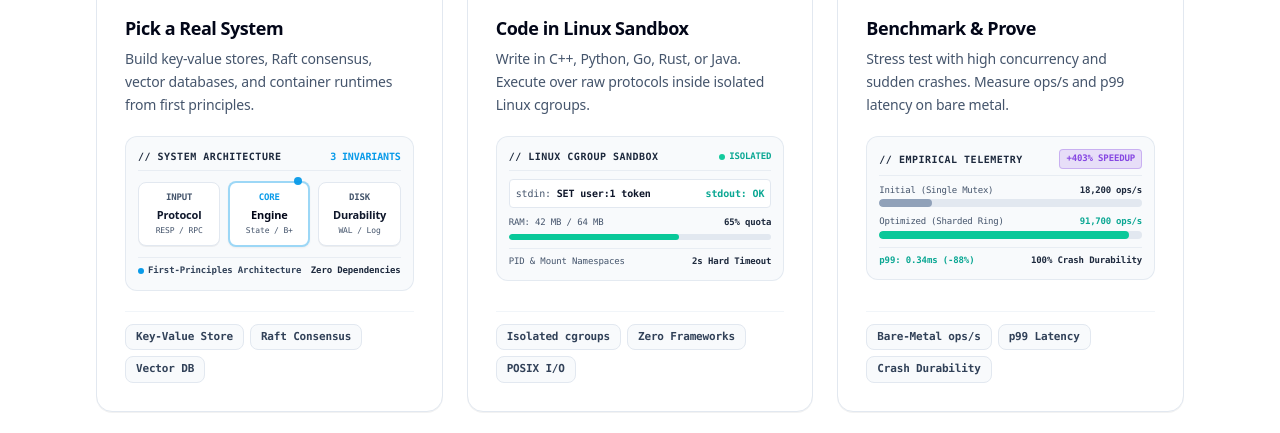
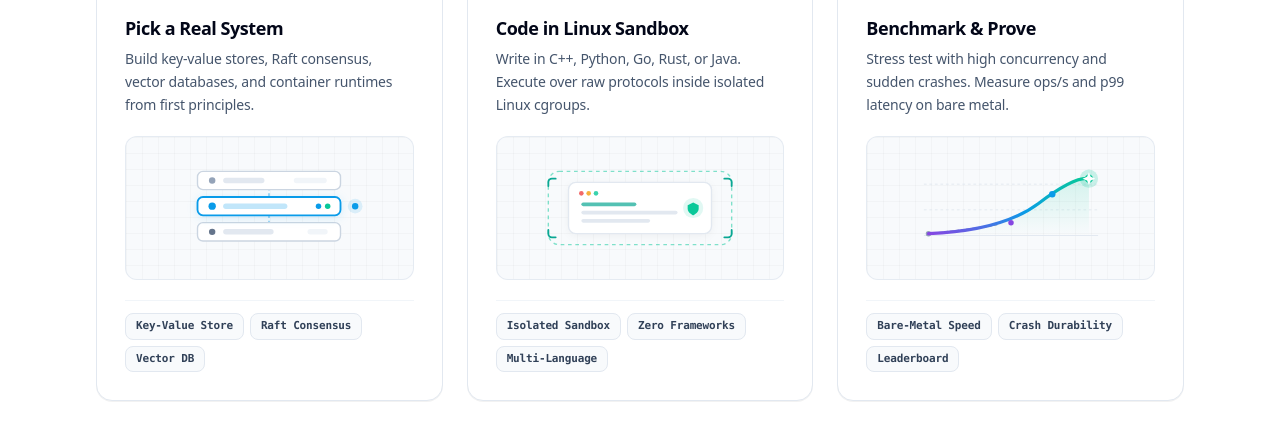
Before and after one commit to PandiaJason/ALGO, a Next.js app: page / in a window 1280 px wide. Shown: the part 1120-1553 px from the top of the page. Built offline with nearby package versions, Linux system fonts and the light colour scheme; no server answers; the database is empty.

Commit message:
fix(home): replace technical terms with pure non-technical abstract vector art

```diff
--- a/src/components/home/home-how-it-works.tsx
+++ b/src/components/home/home-how-it-works.tsx
@@ -3,122 +3,155 @@
 import React from "react";
 import { Terminal, ShieldCheck, Zap } from "lucide-react";
 
+/* -------------------------------------------------------------------------- */
+/* 01. Non-Technical Abstract Diagram: Modular System Layers                   */
+/* -------------------------------------------------------------------------- */
 function AbstractSystemArchDiagram() {
   return (
-    <div className="w-full bg-slate-50/90 rounded-xl border border-slate-200/90 p-3 select-none">
-      <div className="flex items-center justify-between text-[10px] font-mono text-slate-600 mb-2.5 pb-1.5 border-b border-slate-200/70">
-        <span className="font-bold text-slate-800 uppercase tracking-wider">// SYSTEM ARCHITECTURE</span>
-        <span className="text-[#099BE9] font-bold">3 INVARIANTS</span>
-      </div>
+    <div className="w-full h-36 rounded-xl bg-slate-50 border border-slate-200/80 flex items-center justify-center p-3 relative select-none overflow-hidden">
+      {/* Subtle ambient grid pattern */}
+      <div className="absolute inset-0 bg-[linear-gradient(to_right,#00000006_1px,transparent_1px),linear-gradient(to_bottom,#00000006_1px,transparent_1px)] bg-[size:16px_16px]" />
 
-      {/* 3 Interconnected Minimalist Layer Nodes */}
-      <div className="grid grid-cols-3 gap-2 items-center text-center">
-        <div className="p-2 rounded-lg bg-white border border-slate-200 shadow-2xs space-y-0.5">
-          <div className="text-[9px] font-mono font-bold text-slate-600 uppercase">Input</div>
-          <div className="text-[11px] font-bold text-slate-900">Protocol</div>
-          <div className="text-[8px] font-mono text-slate-600">RESP / RPC</div>
-        </div>
+      <svg viewBox="0 0 240 100" className="w-full h-full max-w-[220px] relative z-10" fill="none">
+        {/* Central connecting vertical spine */}
+        <line x1="120" y1="16" x2="120" y2="84" stroke="#099BE9" strokeWidth="2" strokeDasharray="3 3" strokeOpacity="0.4" />
 
-        <div className="p-2 rounded-lg bg-white border-2 border-[#099BE9]/40 shadow-xs space-y-0.5 relative">
-          <div className="absolute -top-1.5 right-1.5 w-2 h-2 rounded-full bg-[#099BE9] animate-pulse" />
-          <div className="text-[9px] font-mono font-bold text-[#099BE9] uppercase">Core</div>
-          <div className="text-[11px] font-bold text-slate-950">Engine</div>
-          <div className="text-[8px] font-mono text-slate-600">State / B+</div>
-        </div>
+        {/* Bottom Foundation Layer */}
+        <g transform="translate(42, 66)">
+          <rect width="156" height="20" rx="6" fill="#FFFFFF" stroke="#CBD5E1" strokeWidth="1.5" />
+          <circle cx="16" cy="10" r="3.5" fill="#64748B" />
+          <rect x="28" y="7" width="55" height="6" rx="3" fill="#E2E8F0" />
+          <rect x="120" y="7" width="22" height="6" rx="3" fill="#F1F5F9" />
+        </g>
 
-        <div className="p-2 rounded-lg bg-white border border-slate-200 shadow-2xs space-y-0.5">
-          <div className="text-[9px] font-mono font-bold text-slate-600 uppercase">Disk</div>
-          <div className="text-[11px] font-bold text-slate-900">Durability</div>
-          <div className="text-[8px] font-mono text-slate-600">WAL / Log</div>
-        </div>
-      </div>
+        {/* Middle Core Layer (Floating & Highlighted) */}
+        <g transform="translate(42, 38)">
+          <rect width="156" height="20" rx="6" fill="#FFFFFF" stroke="#099BE9" strokeWidth="2" filter="drop-shadow(0 2px 5px rgba(9,155,233,0.14))" />
+          <circle cx="16" cy="10" r="4" fill="#099BE9" />
+          <rect x="28" y="7" width="70" height="6" rx="3" fill="#099BE9" fillOpacity="0.25" />
+          <circle cx="132" cy="10" r="3" fill="#099BE9" />
+          <circle cx="142" cy="10" r="3" fill="#09C899" />
+        </g>
 
-      <div className="mt-2.5 pt-1.5 border-t border-slate-200/70 flex items-center justify-between text-[9px] font-mono text-slate-600">
-        <span className="flex items-center gap-1 font-semibold text-slate-700">
-          <span className="w-1.5 h-1.5 rounded-full bg-[#099BE9]"></span>
-          First-Principles Architecture
-        </span>
-        <span className="font-semibold text-slate-800">Zero Dependencies</span>
-      </div>
+        {/* Top Interface Layer */}
+        <g transform="translate(42, 10)">
+          <rect width="156" height="20" rx="6" fill="#FFFFFF" stroke="#CBD5E1" strokeWidth="1.5" />
+          <circle cx="16" cy="10" r="3.5" fill="#94A3B8" />
+          <rect x="28" y="7" width="45" height="6" rx="3" fill="#E2E8F0" />
+          <rect x="105" y="7" width="36" height="6" rx="3" fill="#F1F5F9" />
+        </g>
+
+        {/* Floating Side Connector Node */}
+        <g transform="translate(204, 38)">
+          <circle cx="10" cy="10" r="8" fill="#099BE9" fillOpacity="0.12" />
+          <circle cx="10" cy="10" r="3.5" fill="#099BE9" />
+        </g>
+      </svg>
     </div>
   );
 }
 
+/* -------------------------------------------------------------------------- */
+/* 02. Non-Technical Abstract Diagram: Isolated Protected Sandbox             */
+/* -------------------------------------------------------------------------- */
 function AbstractSandboxDiagram() {
   return (
-    <div className="w-full bg-slate-50/90 rounded-xl border border-slate-200/90 p-3 select-none">
-      <div className="flex items-center justify-between text-[10px] font-mono text-slate-600 mb-2 pb-1.5 border-b border-slate-200/70">
-        <span className="font-bold text-slate-800 uppercase tracking-wider">// LINUX CGROUP SANDBOX</span>
-        <span className="inline-flex items-center gap-1 text-[9px] font-bold text-[#0AA793]">
-          <span className="w-1.5 h-1.5 rounded-full bg-[#09C899] animate-pulse" />
-          ISOLATED
-        </span>
-      </div>
+    <div className="w-full h-36 rounded-xl bg-slate-50 border border-slate-200/80 flex items-center justify-center p-3 relative select-none overflow-hidden">
+      {/* Subtle ambient grid pattern */}
+      <div className="absolute inset-0 bg-[linear-gradient(to_right,#00000006_1px,transparent_1px),linear-gradient(to_bottom,#00000006_1px,transparent_1px)] bg-[size:16px_16px]" />
 
-      <div className="space-y-2 font-mono text-[10px]">
-        {/* Stream line */}
-        <div className="p-1.5 rounded bg-white border border-slate-200 flex items-center justify-between text-[10px]">
-          <span className="text-slate-600">stdin: <strong className="text-slate-900">SET user:1 token</strong></span>
-          <span className="text-[#0AA793] font-bold">stdout: OK</span>
-        </div>
+      <svg viewBox="0 0 240 100" className="w-full h-full max-w-[220px] relative z-10" fill="none">
+        {/* Outer Protective Perimeter (Dashed Sandbox Boundary) */}
+        <rect x="20" y="10" width="200" height="80" rx="12" stroke="#09C899" strokeWidth="1.5" strokeDasharray="4 4" strokeOpacity="0.5" />
 
-        {/* CGroup Limits */}
-        <div className="space-y-1">
-          <div className="flex items-center justify-between text-[9px] text-slate-600">
-            <span>RAM: 42 MB / 64 MB</span>
-            <span className="text-slate-800 font-semibold">65% quota</span>
-          </div>
-          <div className="h-1.5 w-full bg-slate-200 rounded-full overflow-hidden">
-            <div className="h-full bg-[#09C899] rounded-full" style={{ width: "65%" }} />
-          </div>
-        </div>
-      </div>
+        {/* Corner Protection Brackets */}
+        <path d="M 28 18 L 24 18 A 4 4 0 0 0 20 22 L 20 26" stroke="#0AA793" strokeWidth="2" strokeLinecap="round" />
+        <path d="M 212 18 L 216 18 A 4 4 0 0 1 220 22 L 220 26" stroke="#0AA793" strokeWidth="2" strokeLinecap="round" />
+        <path d="M 28 82 L 24 82 A 4 4 0 0 1 20 78 L 20 74" stroke="#0AA793" strokeWidth="2" strokeLinecap="round" />
+        <path d="M 212 82 L 216 82 A 4 4 0 0 0 220 78 L 220 74" stroke="#0AA793" strokeWidth="2" strokeLinecap="round" />
 
-      <div className="mt-2 pt-1.5 border-t border-slate-200/70 flex items-center justify-between text-[9px] font-mono text-slate-600">
-        <span>PID &amp; Mount Namespaces</span>
-        <span className="text-slate-800 font-semibold">2s Hard Timeout</span>
-      </div>
+        {/* Inner Safe Execution Window */}
+        <g transform="translate(42, 22)">
+          <rect width="156" height="56" rx="8" fill="#FFFFFF" stroke="#E2E8F0" strokeWidth="1.5" filter="drop-shadow(0 2px 4px rgba(0,0,0,0.04))" />
+
+          {/* Window Traffic Dots */}
+          <circle cx="14" cy="12" r="2.5" fill="#EF4444" fillOpacity="0.8" />
+          <circle cx="22" cy="12" r="2.5" fill="#F59E0B" fillOpacity="0.8" />
+          <circle cx="30" cy="12" r="2.5" fill="#09C899" fillOpacity="0.8" />
+
+          {/* Abstract Skeleton Lines */}
+          <rect x="14" y="22" width="60" height="4" rx="2" fill="#0AA793" fillOpacity="0.7" />
+          <rect x="14" y="31" width="105" height="4" rx="2" fill="#E2E8F0" />
+          <rect x="14" y="40" width="75" height="4" rx="2" fill="#E2E8F0" />
+
+          {/* Protective Shield Badge */}
+          <g transform="translate(122, 14)">
+            <circle cx="14" cy="14" r="11" fill="#09C899" fillOpacity="0.12" />
+            <path d="M 14 8 L 20 11 V 15 C 20 19 14 22 14 22 C 14 22 8 19 8 15 V 11 Z" fill="#09C899" />
+          </g>
+        </g>
+      </svg>
     </div>
   );
 }
 
+/* -------------------------------------------------------------------------- */
+/* 03. Non-Technical Abstract Diagram: Soaring Acceleration Curve             */
+/* -------------------------------------------------------------------------- */
 function AbstractBenchmarkDiagram() {
   return (
-    <div className="w-full bg-slate-50/90 rounded-xl border border-slate-200/90 p-3 select-none">
-      <div className="flex items-center justify-between text-[10px] font-mono text-slate-600 mb-2 pb-1.5 border-b border-slate-200/70">
-        <span className="font-bold text-slate-800 uppercase tracking-wider">// EMPIRICAL TELEMETRY</span>
-        <span className="px-1.5 py-0.5 rounded text-[9px] font-bold bg-[#8647E2]/15 text-[#8647E2] border border-[#8647E2]/30">
-          +403% SPEEDUP
-        </span>
-      </div>
+    <div className="w-full h-36 rounded-xl bg-slate-50 border border-slate-200/80 flex items-center justify-center p-3 relative select-none overflow-hidden">
+      {/* Subtle ambient grid pattern */}
+      <div className="absolute inset-0 bg-[linear-gradient(to_right,#00000006_1px,transparent_1px),linear-gradient(to_bottom,#00000006_1px,transparent_1px)] bg-[size:16px_16px]" />
 
-      {/* Dual comparison bars */}
-      <div className="space-y-2 font-mono">
-        <div className="space-y-0.5">
-          <div className="flex justify-between text-[9px] text-slate-600">
-            <span>Initial (Single Mutex)</span>
-            <span className="font-bold text-slate-800">18,200 ops/s</span>
-          </div>
-          <div className="h-2 w-full bg-slate-200 rounded-full overflow-hidden">
-            <div className="h-full bg-slate-400 rounded-full" style={{ width: "20%" }} />
-          </div>
-        </div>
+      <svg viewBox="0 0 240 100" className="w-full h-full max-w-[220px] relative z-10" fill="none">
+        {/* Ambient metric grid guidelines */}
+        <line x1="25" y1="80" x2="215" y2="80" stroke="#E2E8F0" strokeWidth="1" />
+        <line x1="25" y1="52" x2="215" y2="52" stroke="#E2E8F0" strokeWidth="1" strokeDasharray="3 3" />
+        <line x1="25" y1="24" x2="215" y2="24" stroke="#E2E8F0" strokeWidth="1" strokeDasharray="3 3" />
 
-        <div className="space-y-0.5">
-          <div className="flex justify-between text-[9px] text-slate-600">
-            <span>Optimized (Sharded Ring)</span>
-            <span className="font-bold text-[#0AA793]">91,700 ops/s</span>
-          </div>
-          <div className="h-2 w-full bg-slate-200 rounded-full overflow-hidden">
-            <div className="h-full bg-[#09C899] rounded-full" style={{ width: "95%" }} />
-          </div>
-        </div>
-      </div>
+        {/* Baseline Path */}
+        <path d="M 30 78 Q 75 74 105 68" stroke="#94A3B8" strokeWidth="2" strokeLinecap="round" strokeDasharray="3 3" />
+        <circle cx="30" cy="78" r="3" fill="#94A3B8" />
 
-      <div className="mt-2 pt-1.5 border-t border-slate-200/70 flex items-center justify-between text-[9px] font-mono text-slate-600">
-        <span className="text-[#0AA793] font-semibold">p99: 0.34ms (-88%)</span>
-        <span className="text-slate-800 font-bold">100% Crash Durability</span>
-      </div>
+        {/* Ascending Acceleration Curve */}
+        <path
+          d="M 30 78 Q 110 75, 150 45 T 205 18"
+          stroke="url(#benchmark-gradient)"
+          strokeWidth="3.5"
+          strokeLinecap="round"
+        />
+
+        {/* Shaded Glow Area Under Curve */}
+        <path
+          d="M 30 78 Q 110 75, 150 45 T 205 18 V 80 H 30 Z"
+          fill="url(#area-gradient)"
+        />
+
+        {/* Milestone Progression Dots along the curve */}
+        <circle cx="120" cy="66" r="3" fill="#8647E2" />
+        <circle cx="165" cy="35" r="3.5" fill="#099BE9" />
+
+        {/* Peak Star / Celebration Milestone */}
+        <g transform="translate(205, 18)">
+          <circle cx="0" cy="0" r="10" fill="#09C899" fillOpacity="0.2" />
+          <circle cx="0" cy="0" r="4.5" fill="#09C899" />
+          <polygon points="0,-7 2,-2 7,0 2,2 0,7 -2,2 -7,0 -2,-2" fill="#FFFFFF" />
+        </g>
+
+        {/* Gradients */}
+        <defs>
+          <linearGradient id="benchmark-gradient" x1="0%" y1="100%" x2="100%" y2="0%">
+            <stop offset="0%" stopColor="#8647E2" />
+            <stop offset="50%" stopColor="#099BE9" />
+            <stop offset="100%" stopColor="#09C899" />
+          </linearGradient>
+          <linearGradient id="area-gradient" x1="0%" y1="0%" x2="0%" y2="100%">
+            <stop offset="0%" stopColor="#09C899" stopOpacity="0.15" />
+            <stop offset="100%" stopColor="#09C899" stopOpacity="0.0" />
+          </linearGradient>
+        </defs>
+      </svg>
     </div>
   );
 }
@@ -147,7 +180,7 @@ export function HomeHowItWorks() {
       bgLight: "bg-[#09C899]/10",
       borderColor: "border-[#09C899]/20",
       diagram: <AbstractSandboxDiagram />,
-      tags: ["Isolated cgroups", "Zero Frameworks", "POSIX I/O"],
+      tags: ["Isolated Sandbox", "Zero Frameworks", "Multi-Language"],
     },
     {
       num: "03",
@@ -159,7 +192,7 @@ export function HomeHowItWorks() {
       bgLight: "bg-[#8647E2]/10",
       borderColor: "border-[#8647E2]/20",
       diagram: <AbstractBenchmarkDiagram />,
-      tags: ["Bare-Metal ops/s", "p99 Latency", "Crash Durability"],
+      tags: ["Bare-Metal Speed", "Crash Durability", "Leaderboard"],
     },
   ];
 
@@ -178,7 +211,7 @@ export function HomeHowItWorks() {
         </p>
       </div>
 
-      {/* 3 Clean Step Cards with Abstract Minimal Diagrams */}
+      {/* 3 Clean Step Cards with Non-Technical Abstract Art */}
       <div className="grid grid-cols-1 md:grid-cols-3 gap-6">
         {steps.map((step) => {
           const Icon = step.icon;
@@ -211,7 +244,7 @@ export function HomeHowItWorks() {
                   </p>
                 </div>
 
-                {/* Abstract Minimal Artstyle Diagram */}
+                {/* Pure Abstract Visual Art */}
                 <div className="pt-1">
                   {step.diagram}
                 </div>
```
